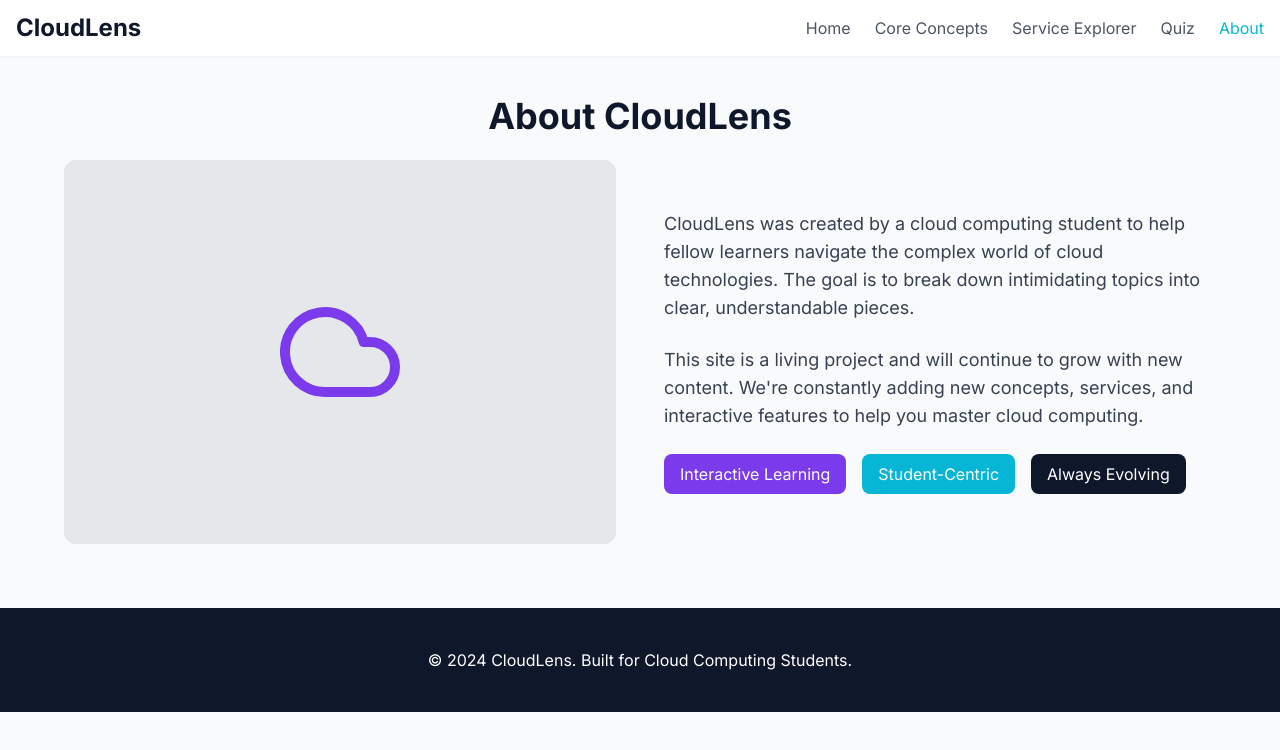
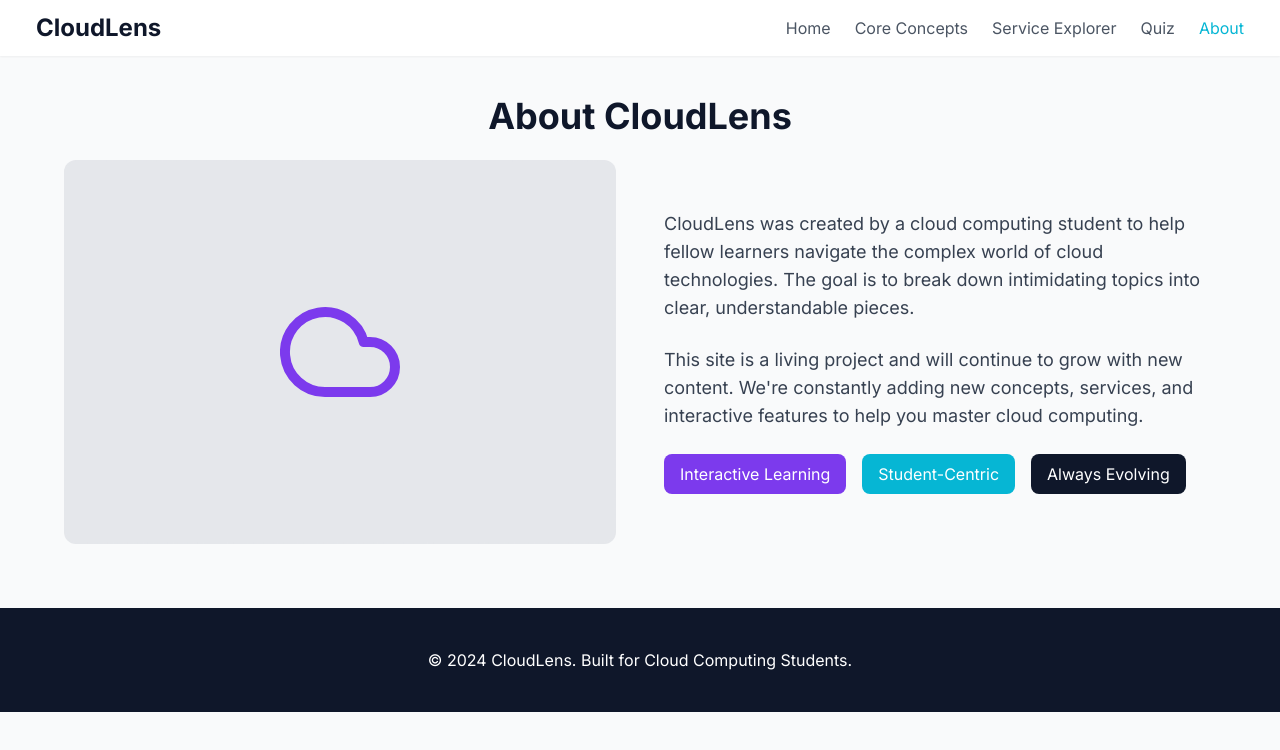
Before and after one commit to h4n8/cloudlens, a plain HTML site: page about.html in a window 1280 px wide. Drawn offline with nearby package versions, Linux system fonts and the light colour scheme.

Commit message:
Initial commit

```diff
--- a/about.html
+++ b/about.html
@@ -33,7 +33,7 @@
     <!-- Header -->
     <header class="fixed w-full bg-white shadow-sm z-50">
       <div
-        class="container mx-auto px-4 py-3 flex justify-between items-center"
+        class="container mx-auto px-4 md:pl-9 md:pr-9 py-3 flex justify-between items-center"
       >
         <a href="index.html" class="text-2xl font-bold text-primary"
           >CloudLens</a
```
Also changed, not shown: concepts.html (+1 -1 lines), index.html (+1 -1 lines), quiz.html (+1 -1 lines), services.html (+1 -1 lines).
